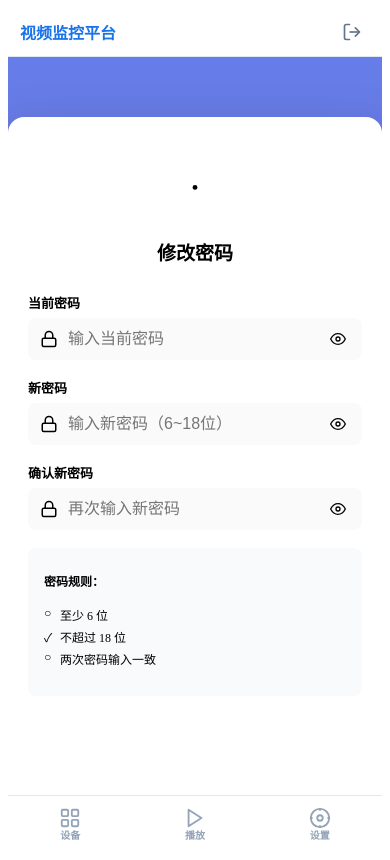
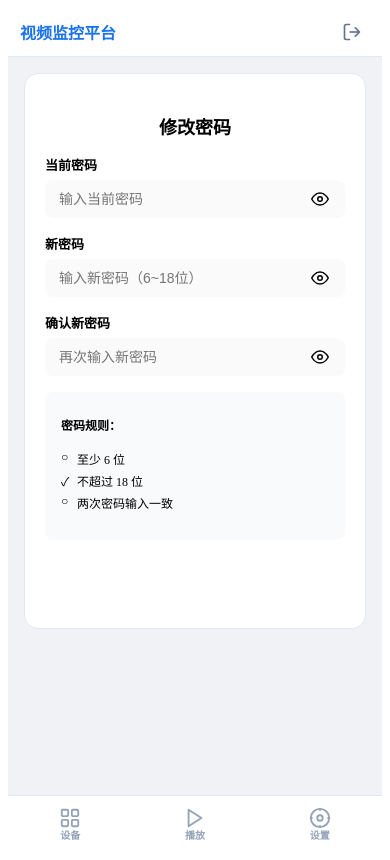
Before and after one commit to qiuyingmu/RealTimeVideo, a Vue app in the folder frontend/: page /mobile/settings/change-password in a window 390 px wide. Built offline with nearby package versions, Linux system fonts and the light colour scheme; sample sign-in values are in the browser's storage; the HTML template or start-up script is replaced by a standard one.

Commit message:
feat: 移动端改密入口 + 成功倒计时跳转
- MobileSettings.vue 添加"修改密码"入口（账户安全区）
- ChangePassword.vue 支持双模式：独立全屏（强制改密） + 内嵌（MobileLayout）
- 改密成功后显示成功页 + 3秒倒计时自动跳转
- 暗色模式适配

```diff
--- a/frontend/src/views/ChangePassword.vue
+++ b/frontend/src/views/ChangePassword.vue
@@ -1,29 +1,45 @@
 <template>
-  <div class="change-password-page">
-    <div class="cp-container">
-      <!-- 头部图标 -->
-      <div class="cp-header">
-        <svg viewBox="0 0 80 80" width="64" height="64">
+  <!-- standalone 模式：全屏渐变背景（用于强制改密重定向） -->
+  <!-- inline 模式：无背景，适配 MobileLayout 内嵌 -->
+  <div class="change-password-page" :class="{ 'mode-standalone': isStandalone }">
+    <div class="cp-container" :class="{ 'mode-standalone': isStandalone }">
+      <!-- ====== 成功状态 ====== -->
+      <template v-if="success">
+        <div class="success-view">
+          <div class="success-icon">
+            <svg viewBox="0 0 64 64" width="64" height="64">
+              <circle cx="32" cy="32" r="30" fill="none" stroke="#10b981" stroke-width="3"/>
+              <polyline points="20 32 28 40 44 24" fill="none" stroke="#10b981" stroke-width="3" stroke-linecap="round" stroke-linejoin="round"/>
+            </svg>
+          </div>
+          <h2 class="success-title">密码修改成功</h2>
+          <p class="success-subtitle" v-if="isFirstChange">初始密码已更新，请使用新密码登录</p>
+          <p class="success-subtitle" v-else>您的密码已安全更新</p>
+          <p class="redirect-hint">即将跳转{{ countdown }}秒...</p>
+        </div>
+      </template>
+
+      <!-- ====== 密码修改表单 ====== -->
+      <template v-else>
+        <!-- 头部 -->
+        <div class="cp-header" v-if="isStandalone">
+          <svg viewBox="0 0 80 80" width="56" height="56">
             <rect x="10" y="38" width="60" height="26" rx="4" fill="none" stroke="var(--primary)" stroke-width="2.5"/>
             <path d="M24 38V24a16 16 0 0 1 32 0v14" fill="none" stroke="var(--primary)" stroke-width="2.5" stroke-linecap="round"/>
-          <circle cx="40" cy="53" r="3" fill="var(--danger)"/>
-          <line x1="40" y1="48" x2="40" y2="56" stroke="var(--danger)" stroke-width="2.5" stroke-linecap="round"/>
+            <circle cx="40" cy="53" r="3" fill="var(--danger-color)"/>
+            <line x1="40" y1="48" x2="40" y2="56" stroke="var(--danger-color)" stroke-width="2.5" stroke-linecap="round"/>
           </svg>
-        <h1 class="cp-title">{{ isFirstChange ? '首次登录，请修改密码' : '修改密码' }}</h1>
-        <p class="cp-subtitle" v-if="isFirstChange">为保障账户安全，首次登录后请立即修改初始密码</p>
         </div>
+        <h2 class="cp-title" :class="{ 'mobile-title': !isStandalone }">
+          {{ isFirstChange ? '首次登录，请修改密码' : '修改密码' }}
+        </h2>
+        <p class="cp-subtitle" v-if="isFirstChange && isStandalone">为保障账户安全，首次登录后请立即修改初始密码</p>
 
-      <!-- 表单 -->
         <form class="cp-form" @submit.prevent="handleSubmit">
-
           <!-- 当前密码 -->
           <div class="form-group">
             <label>当前密码</label>
             <div class="input-wrapper">
-            <svg class="input-icon" viewBox="0 0 24 24" width="18" height="18">
-              <rect x="3" y="11" width="18" height="11" rx="2" fill="none" stroke="currentColor" stroke-width="2"/>
-              <path d="M7 11V7a5 5 0 0 1 10 0v4" fill="none" stroke="currentColor" stroke-width="2"/>
-            </svg>
               <input
                 v-model="form.oldPassword"
                 :type="showOld ? 'text' : 'password'"
@@ -33,11 +49,11 @@
                 @input="clearError"
               />
               <button type="button" class="toggle-vis" @click="showOld = !showOld" tabindex="-1">
-              <svg v-if="!showOld" viewBox="0 0 24 24" width="16" height="16">
+                <svg v-if="!showOld" viewBox="0 0 24 24" width="18" height="18">
                   <path d="M1 12s4-8 11-8 11 8 11 8-4 8-11 8-11-8-11-8z" fill="none" stroke="currentColor" stroke-width="2"/>
                   <circle cx="12" cy="12" r="3" fill="none" stroke="currentColor" stroke-width="2"/>
                 </svg>
-              <svg v-else viewBox="0 0 24 24" width="16" height="16">
+                <svg v-else viewBox="0 0 24 24" width="18" height="18">
                   <path d="M17.94 17.94A10.07 10.07 0 0 1 12 20c-7 0-11-8-11-8a18.45 18.45 0 0 1 5.06-5.94" fill="none" stroke="currentColor" stroke-width="2"/>
                   <path d="M9.9 4.24A9.12 9.12 0 0 1 12 4c7 0 11 8 11 8a18.5 18.5 0 0 1-2.06 3.06" fill="none" stroke="currentColor" stroke-width="2"/>
                   <line x1="1" y1="1" x2="23" y2="23" stroke="currentColor" stroke-width="2"/>
@@ -50,10 +66,6 @@
           <div class="form-group">
             <label>新密码</label>
             <div class="input-wrapper">
-            <svg class="input-icon" viewBox="0 0 24 24" width="18" height="18">
-              <rect x="3" y="11" width="18" height="11" rx="2" fill="none" stroke="currentColor" stroke-width="2"/>
-              <path d="M7 11V7a5 5 0 0 1 10 0v4" fill="none" stroke="currentColor" stroke-width="2"/>
-            </svg>
               <input
                 v-model="form.newPassword"
                 :type="showNew ? 'text' : 'password'"
@@ -63,11 +75,11 @@
                 @input="validateForm"
               />
               <button type="button" class="toggle-vis" @click="showNew = !showNew" tabindex="-1">
-              <svg v-if="!showNew" viewBox="0 0 24 24" width="16" height="16">
+                <svg v-if="!showNew" viewBox="0 0 24 24" width="18" height="18">
                   <path d="M1 12s4-8 11-8 11 8 11 8-4 8-11 8-11-8-11-8z" fill="none" stroke="currentColor" stroke-width="2"/>
                   <circle cx="12" cy="12" r="3" fill="none" stroke="currentColor" stroke-width="2"/>
                 </svg>
-              <svg v-else viewBox="0 0 24 24" width="16" height="16">
+                <svg v-else viewBox="0 0 24 24" width="18" height="18">
                   <path d="M17.94 17.94A10.07 10.07 0 0 1 12 20c-7 0-11-8-11-8a18.45 18.45 0 0 1 5.06-5.94" fill="none" stroke="currentColor" stroke-width="2"/>
                   <path d="M9.9 4.24A9.12 9.12 0 0 1 12 4c7 0 11 8 11 8a18.5 18.5 0 0 1-2.06 3.06" fill="none" stroke="currentColor" stroke-width="2"/>
                   <line x1="1" y1="1" x2="23" y2="23" stroke="currentColor" stroke-width="2"/>
@@ -80,10 +92,6 @@
           <div class="form-group">
             <label>确认新密码</label>
             <div class="input-wrapper">
-            <svg class="input-icon" viewBox="0 0 24 24" width="18" height="18">
-              <rect x="3" y="11" width="18" height="11" rx="2" fill="none" stroke="currentColor" stroke-width="2"/>
-              <path d="M7 11V7a5 5 0 0 1 10 0v4" fill="none" stroke="currentColor" stroke-width="2"/>
-            </svg>
               <input
                 v-model="form.confirmPassword"
                 :type="showConfirm ? 'text' : 'password'"
@@ -93,18 +101,17 @@
                 @input="validateForm"
               />
               <button type="button" class="toggle-vis" @click="showConfirm = !showConfirm" tabindex="-1">
-              <svg v-if="!showConfirm" viewBox="0 0 24 24" width="16" height="16">
+                <svg v-if="!showConfirm" viewBox="0 0 24 24" width="18" height="18">
                   <path d="M1 12s4-8 11-8 11 8 11 8-4 8-11 8-11-8-11-8z" fill="none" stroke="currentColor" stroke-width="2"/>
                   <circle cx="12" cy="12" r="3" fill="none" stroke="currentColor" stroke-width="2"/>
                 </svg>
-              <svg v-else viewBox="0 0 24 24" width="16" height="16">
+                <svg v-else viewBox="0 0 24 24" width="18" height="18">
                   <path d="M17.94 17.94A10.07 10.07 0 0 1 12 20c-7 0-11-8-11-8a18.45 18.45 0 0 1 5.06-5.94" fill="none" stroke="currentColor" stroke-width="2"/>
                   <path d="M9.9 4.24A9.12 9.12 0 0 1 12 4c7 0 11 8 11 8a18.5 18.5 0 0 1-2.06 3.06" fill="none" stroke="currentColor" stroke-width="2"/>
                   <line x1="1" y1="1" x2="23" y2="23" stroke="currentColor" stroke-width="2"/>
                 </svg>
               </button>
             </div>
-          <!-- 确认密码提示 -->
             <p v-if="form.confirmPassword && form.newPassword !== form.confirmPassword" class="field-hint error">两次输入的密码不一致</p>
           </div>
 
@@ -136,24 +143,31 @@
             <span v-else class="loading-spinner"></span>
           </button>
         </form>
+      </template>
     </div>
   </div>
 </template>
 
 <script setup>
-import { reactive, ref, computed } from 'vue'
-import { useRouter } from 'vue-router'
+import { reactive, ref, computed, onUnmounted } from 'vue'
+import { useRouter, useRoute } from 'vue-router'
 import { useAuthStore } from '@/store/auth'
 import { authApi } from '@/api'
 
 const router = useRouter()
+const route = useRoute()
 const authStore = useAuthStore()
 
-// 判断是否是首次强制修改（来自导航来源或登录之后的强制跳转）
+// 判断是否为独立页面模式（强制改密重定向） vs 内嵌模式（MobileLayout 内）
+const isStandalone = computed(() => {
+  return authStore.passwordChangeRequired || route.name === 'ChangePassword'
+})
+
 const isFirstChange = computed(() => {
   return authStore.passwordChangeRequired
 })
 
+// ====== 表单状态 ======
 const form = reactive({
   oldPassword: '',
   newPassword: '',
@@ -165,6 +179,9 @@ const showOld = ref(false)
 const showNew = ref(false)
 const showConfirm = ref(false)
 const errorMessage = ref('')
+const success = ref(false)
+const countdown = ref(3)
+let countdownTimer = null
 
 const isFormValid = computed(() => {
   return form.oldPassword.length >= 1 &&
@@ -201,22 +218,41 @@ async function handleSubmit() {
     // 改密完成，清除强制改密标记
     authStore.passwordChangeRequired = false
 
-    // 跳转到首页
-    if (window.innerWidth <= 768 || 'ontouchstart' in window) {
-      router.push('/mobile/dashboard')
-    } else {
-      router.push('/')
+    // 显示成功状态
+    success.value = true
+
+    // 倒计时后跳转
+    countdownTimer = setInterval(() => {
+      countdown.value--
+      if (countdown.value <= 0) {
+        clearInterval(countdownTimer)
+        redirectToHome()
       }
+    }, 1000)
+
   } catch (error) {
     errorMessage.value = error.friendlyMessage || '密码修改失败，请重试'
   } finally {
     loading.value = false
   }
 }
+
+function redirectToHome() {
+  if (window.innerWidth <= 768 || 'ontouchstart' in window) {
+    router.replace('/mobile/dashboard')
+  } else {
+    router.replace('/')
+  }
+}
+
+onUnmounted(() => {
+  if (countdownTimer) clearInterval(countdownTimer)
+})
 </script>
 
 <style scoped>
-.change-password-page {
+/* ====== 独立页面模式（全屏渐变背景） ====== */
+.change-password-page.mode-standalone {
   min-height: 100vh;
   display: flex;
   align-items: center;
@@ -225,7 +261,7 @@ async function handleSubmit() {
   padding: 20px;
 }
 
-.cp-container {
+.cp-container.mode-standalone {
   width: 100%;
   max-width: 440px;
   background: #fff;
@@ -235,32 +271,49 @@ async function handleSubmit() {
   animation: fadeIn 0.4s ease;
 }
 
+/* ====== 内嵌模式（MobileLayout 内） ====== */
+.change-password-page {
+  padding: 16px;
+}
+
+.cp-container {
+  background: #fff;
+  border-radius: 14px;
+  padding: 24px 20px;
+  border: 1px solid #e2e8f0;
+}
+
+/* ====== 公共样式 ====== */
 .cp-header {
   text-align: center;
-  margin-bottom: 28px;
-}
-
-.cp-header svg {
-  margin-bottom: 12px;
+  margin-bottom: 20px;
 }
 
 .cp-title {
-  font-size: 22px;
+  font-size: 20px;
   font-weight: 700;
   color: var(--text);
   margin-bottom: 8px;
+  text-align: center;
+}
+
+.cp-title.mobile-title {
+  font-size: 18px;
+  margin-bottom: 16px;
 }
 
 .cp-subtitle {
   font-size: 13px;
   color: var(--text-secondary);
   line-height: 1.5;
+  text-align: center;
+  margin-bottom: 20px;
 }
 
 .cp-form {
   display: flex;
   flex-direction: column;
-  gap: 18px;
+  gap: 16px;
 }
 
 .form-group {
@@ -281,16 +334,9 @@ async function handleSubmit() {
   align-items: center;
 }
 
-.input-icon {
-  position: absolute;
-  left: 12px;
-  color: var(--text-secondary);
-  pointer-events: none;
-}
-
 .input-wrapper input {
   width: 100%;
-  padding: 11px 40px 11px 40px;
+  padding: 11px 44px 11px 14px;
   font-size: 14px;
   border: 2px solid var(--border);
   border-radius: 8px;
@@ -326,7 +372,7 @@ async function handleSubmit() {
   margin-top: 2px;
 }
 .field-hint.error {
-  color: var(--danger);
+  color: var(--danger-color);
 }
 
 .password-rules {
@@ -366,12 +412,12 @@ async function handleSubmit() {
 }
 
 .password-rules li.valid {
-  color: var(--success);
+  color: var(--success-color);
 }
 
 .password-rules li.valid::before {
   content: '✓';
-  color: var(--success);
+  color: var(--success-color);
 }
 
 .error-message {
@@ -382,7 +428,7 @@ async function handleSubmit() {
   background: #fff0f0;
   border: 1px solid #ffcdd2;
   border-radius: 8px;
-  color: var(--danger);
+  color: var(--danger-color);
   font-size: 13px;
 }
 
@@ -423,8 +469,43 @@ async function handleSubmit() {
   animation: spin 0.6s linear infinite;
 }
 
+/* ====== 成功状态 ====== */
+.success-view {
+  display: flex;
+  flex-direction: column;
+  align-items: center;
+  justify-content: center;
+  padding: 24px 0;
+  animation: fadeIn 0.4s ease;
+}
+
+.success-icon {
+  margin-bottom: 16px;
+}
+
+.success-title {
+  font-size: 22px;
+  font-weight: 700;
+  color: #065f46;
+  margin-bottom: 8px;
+}
+
+.success-subtitle {
+  font-size: 14px;
+  color: var(--text-secondary);
+  text-align: center;
+  margin-bottom: 4px;
+}
+
+.redirect-hint {
+  font-size: 12px;
+  color: var(--text-tertiary);
+  margin-top: 16px;
+}
+
+/* ====== 动画 ====== */
 @keyframes fadeIn {
-  from { opacity: 0; transform: translateY(20px); }
+  from { opacity: 0; transform: translateY(12px); }
   to { opacity: 1; transform: translateY(0); }
 }
 
@@ -439,28 +520,38 @@ async function handleSubmit() {
   opacity: 0;
 }
 
-/* ====== 移动端适配 ====== */
-@media (max-width: 768px) {
-  .change-password-page {
-    padding: 0;
-    align-items: flex-start;
-    background: linear-gradient(180deg, #667eea 0%, #764ba2 100%);
+/* ====== 移动端暗色适配 ====== */
+html.dark .cp-container,
+html.dark .cp-container.mode-standalone {
+  background: #1e293b;
+  border-color: #334155;
 }
 
-  .cp-container {
-    max-width: 100%;
-    border-radius: 16px 16px 0 0;
-    margin-top: 60px;
-    padding: 28px 20px 36px;
+html.dark .input-wrapper input {
+  background: #0f172a;
+  border-color: #334155;
+  color: #e2e8f0;
 }
 
-  .cp-title {
-    font-size: 19px;
+html.dark .input-wrapper input:focus {
+  background: #1e293b;
 }
 
-  .input-wrapper input {
-    padding: 12px 40px 12px 40px;
-    font-size: 16px;
+html.dark .password-rules {
+  background: #0f172a;
+  border-color: #334155;
 }
+
+html.dark .btn-submit:hover:not(:disabled) {
+  box-shadow: 0 4px 12px rgba(59, 130, 246, 0.3);
+}
+
+html.dark .error-message {
+  background: #3b1a1a;
+  border-color: #7f1d1d;
+}
+
+html.dark .success-title {
+  color: #6ee7b7;
 }
 </style>
--- a/frontend/src/views/MobileSettings.vue
+++ b/frontend/src/views/MobileSettings.vue
@@ -58,6 +58,24 @@
           <option value="fluent">流畅</option>
         </select>
       </div>
+    </div>
+
+    <!-- 账户安全 -->
+    <div class="settings-section">
+      <div class="section-header">账户安全</div>
+      <router-link to="/mobile/settings/change-password" class="settings-item link-item">
+        <div class="settings-item-left">
+          <svg viewBox="0 0 24 24" width="20" height="20" class="settings-icon">
+            <rect x="3" y="11" width="18" height="11" rx="2" fill="none" stroke="currentColor" stroke-width="2"/>
+            <path d="M7 11V7a5 5 0 0 1 10 0v4" fill="none" stroke="currentColor" stroke-width="2"/>
+            <circle cx="12" cy="16" r="1" fill="currentColor"/>
+          </svg>
+          <span>修改密码</span>
+        </div>
+        <svg viewBox="0 0 24 24" width="16" height="16" class="chevron">
+          <polyline points="9 18 15 12 9 6" fill="none" stroke="currentColor" stroke-width="2"/>
+        </svg>
+      </router-link>
     </div>
 
     <!-- 后台管理（仅管理员可见） -->
```
Lines whose indentation alone changed are shown as unchanged.
